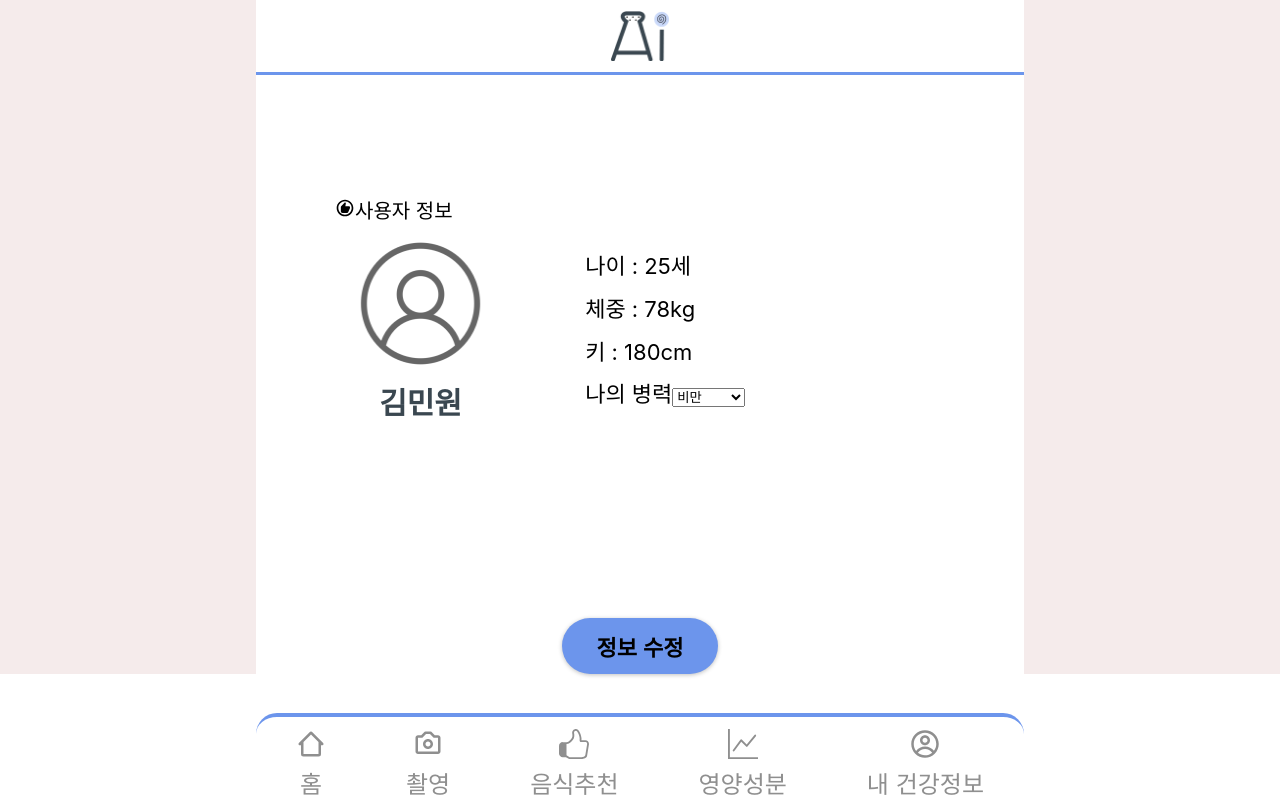
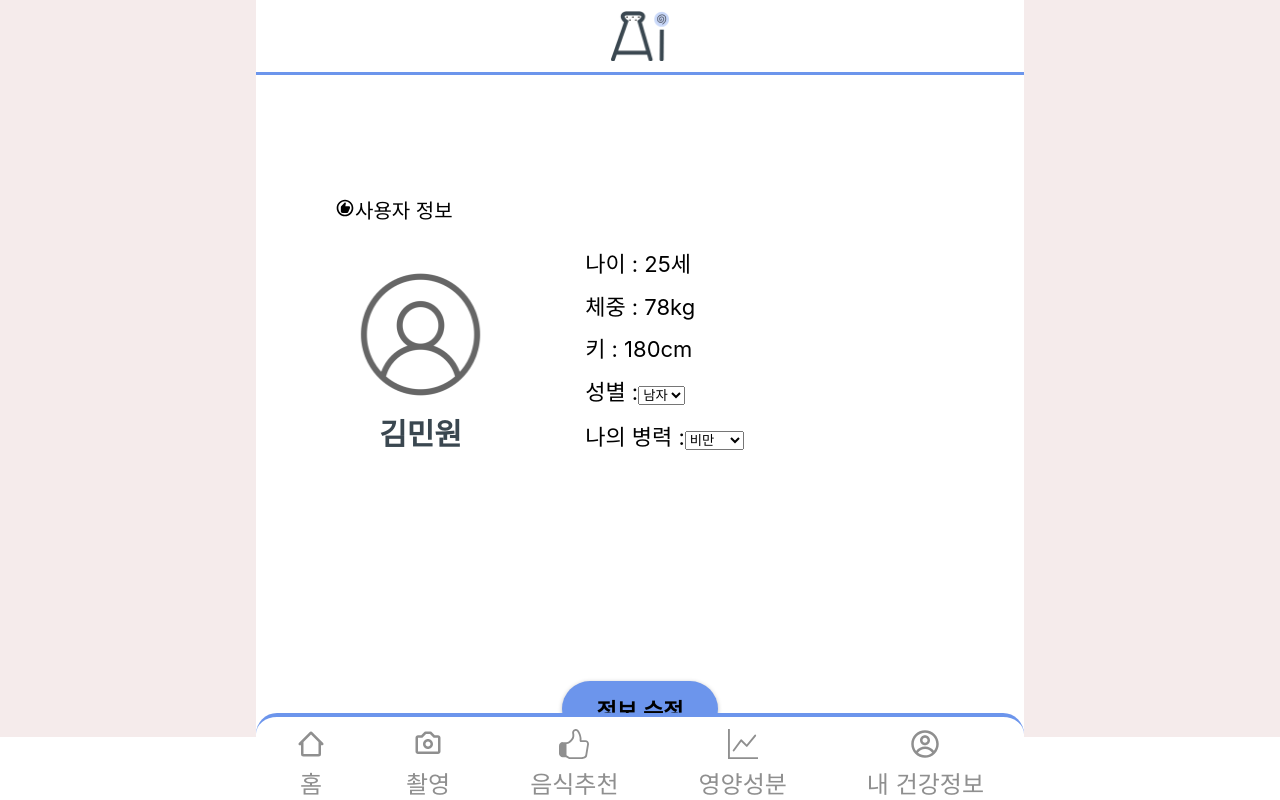
Before and after one commit to Capstone-AIjjadang/FE, a React (Create React App) app in the folder fe/: page /My in a window 1280 px wide. Built offline with nearby package versions, Linux system fonts and the light colour scheme.

Commit message:
[feat] 내 건강정보 페이지 수정
01. 성별 추가(남/여)
(간격 조절)

```diff
--- a/fe/src/components/My.js
+++ b/fe/src/components/My.js
@@ -18,11 +18,18 @@ const My = () => {
         alert('Edit button clicked!');
       };
 
-      const options = [
+      const options1 = [
+        { value: 'option1', label: '남자' },
+        { value: 'option2', label: '여자' },
+      ];
+
+      const options2 = [
         { value: 'option1', label: '비만' },
         { value: 'option2', label: '고혈압' },
-        { value: 'option3', label: 'Option 3' },
+        { value: 'option3', label: '당뇨' },
       ];
+
+
 
     return (
 
@@ -49,16 +56,27 @@ const My = () => {
                         <p>나이 : {userInfo.age}세</p>
                         <p>체중 : {userInfo.weight}kg</p>
                         <p>키 : {userInfo.height}cm</p>
-                        <div>
-                            나의 병력
+                        <p>
+                            성별 :
                             <select id="selectBox">
-                                {options.map((option) => (
+                                {options1.map((option) => (
                                 <option key={option.value} value={option.value}>
                                     {option.label}
                                 </option>
                                 ))}
                             </select>
-                        </div>
+                        </p>
+
+                        <p>
+                            나의 병력  :
+                            <select id="selectBox">
+                                {options2.map((option) => (
+                                <option key={option.value} value={option.value}>
+                                    {option.label}
+                                </option>
+                                ))}
+                            </select>
+                        </p>
                     </div>
                 </div>
             </div>
```
